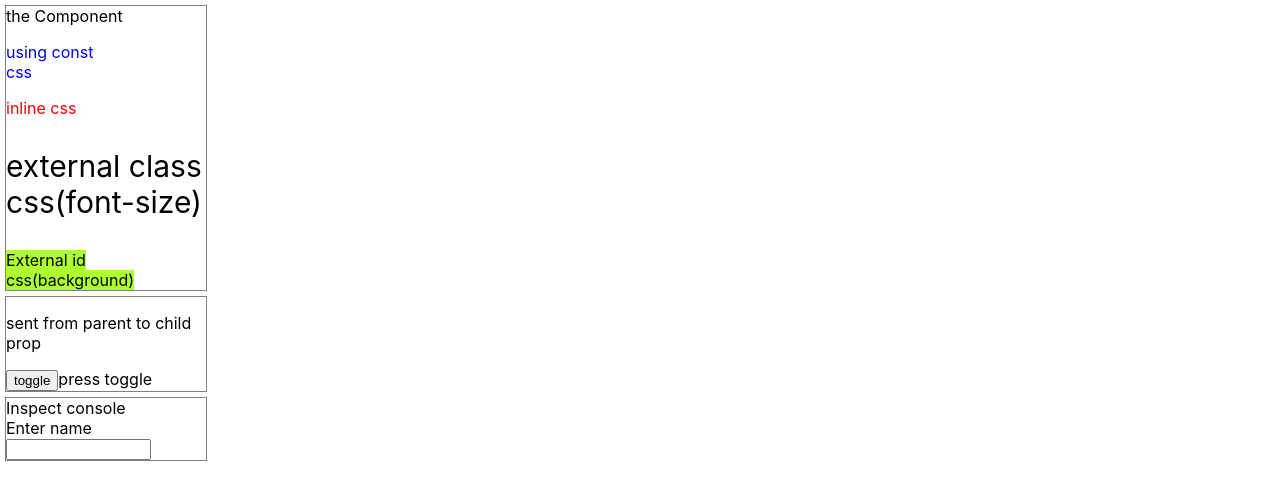
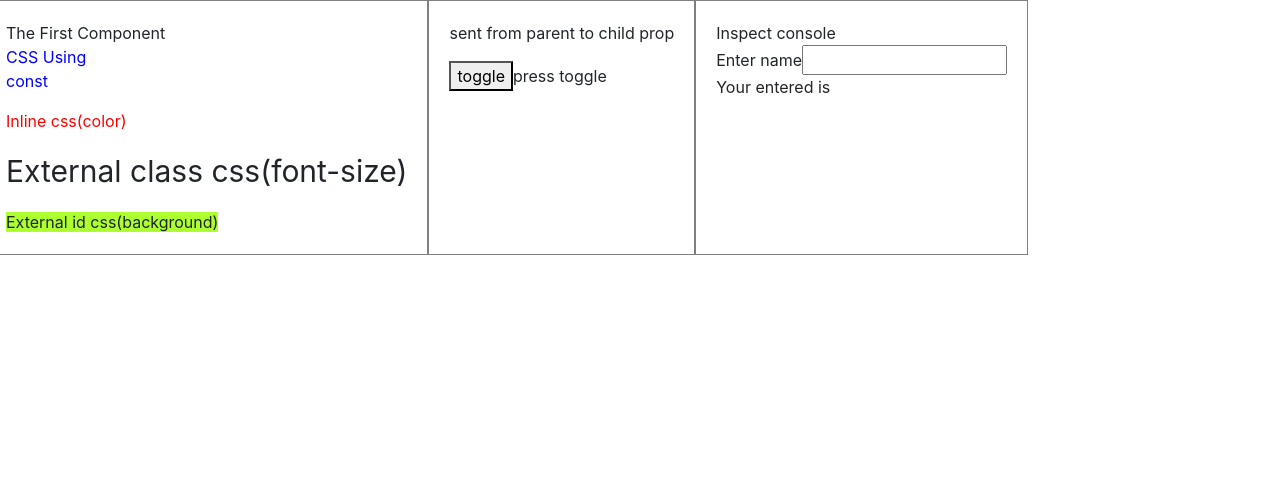
Before and after one commit to priyankacheruku/intro-to-react, a React (Create React App) app in the folder my-app/: page / in a window 1280 px wide. Shown: the top 500 px of the page. Built offline with nearby package versions, Linux system fonts and the light colour scheme.

Commit message:
bootstrap link

```diff
--- a/my-app/public/index.html
+++ b/my-app/public/index.html
@@ -3,6 +3,9 @@
   <head>
     <meta charset="utf-8" />
     <link rel="icon" href="%PUBLIC_URL%/favicon.ico" />
+    <link rel="stylesheet" href="https://stackpath.bootstrapcdn.com/bootstrap/4.4.1/css/bootstrap.min.css"
+      integrity="sha384-Vkoo8x4CGsO3+Hhxv8T/Q5PaXtkKtu6ug5TOeNV6gBiFeWPGFN9MuhOf23Q9Ifjh"
+      crossorigin="anonymous">
     <meta name="viewport" content="width=device-width, initial-scale=1" />
     <meta name="theme-color" content="#000000" />
     <meta
--- a/my-app/src/App.js
+++ b/my-app/src/App.js
@@ -1,6 +1,5 @@
 import React from 'react';
 // import logo from './logo.svg';
-
 // import './App.css';
 import './Style.css';
 
@@ -9,11 +8,15 @@ import PropsState from './PropsState';
 import LifeCycle from './LifeCycle';
 function App() {
   return (
-    <div className="App">
-      <BasicCss ></BasicCss>
-      <PropsState info="sent from parent to child prop"></PropsState>
-      <LifeCycle></LifeCycle>
-    </div>
+    <span>
+      <div className="row">
+        <BasicCss class="col" ></BasicCss>
+
+        <PropsState class="col" info="sent from parent to child prop"></PropsState>
+        <LifeCycle class="col"></LifeCycle>
+      </div>
+
+    </span>
   );
 }
 
--- a/my-app/src/BasicCss.js
+++ b/my-app/src/BasicCss.js
@@ -8,12 +8,12 @@ render(){
         colourBlue:"blue"
     }
     return <div className="box">
-        the Component
+        The First Component
 
-        <p style={{color:colour.colourBlue,width:"100px"}}>using const css</p>
-        <p style ={{color:"red"}}>inline css</p>
+        <p style={{color:colour.colourBlue,width:"100px"}}>CSS Using const</p>
+        <p style ={{color:"red"}}>Inline css(color)</p>
         <span>
-            <p className="font-size">external class css(font-size)</p>
+            <p className="font-size">External class css(font-size)</p>
             <span id="background-color" >External id css(background)</span>
         </span>
         </div>
--- a/my-app/src/LifeCycle.js
+++ b/my-app/src/LifeCycle.js
@@ -51,6 +51,8 @@ class LifeCycle extends React.Component {
              <br></br>
              Enter name
              <input type="text" value={this.state.value} onChange={this.handleChange}  size="15"></input>
+             <br></br>
+             <span>Your entered is <h5>{this.state.value}</h5></span>
          </div>
      }
 }
--- a/my-app/src/Style.css
+++ b/my-app/src/Style.css
@@ -1,9 +1,10 @@
 .box{
     /* background-color: grey; */
     /* height: 300px; */
-    width: 200px;
+    /* width: 200px; */
     border: grey 1px solid;
-    margin: 5px;
+    /* margin: 5px; */
+    padding: 20px;
 
 }
 .font-size{
```
